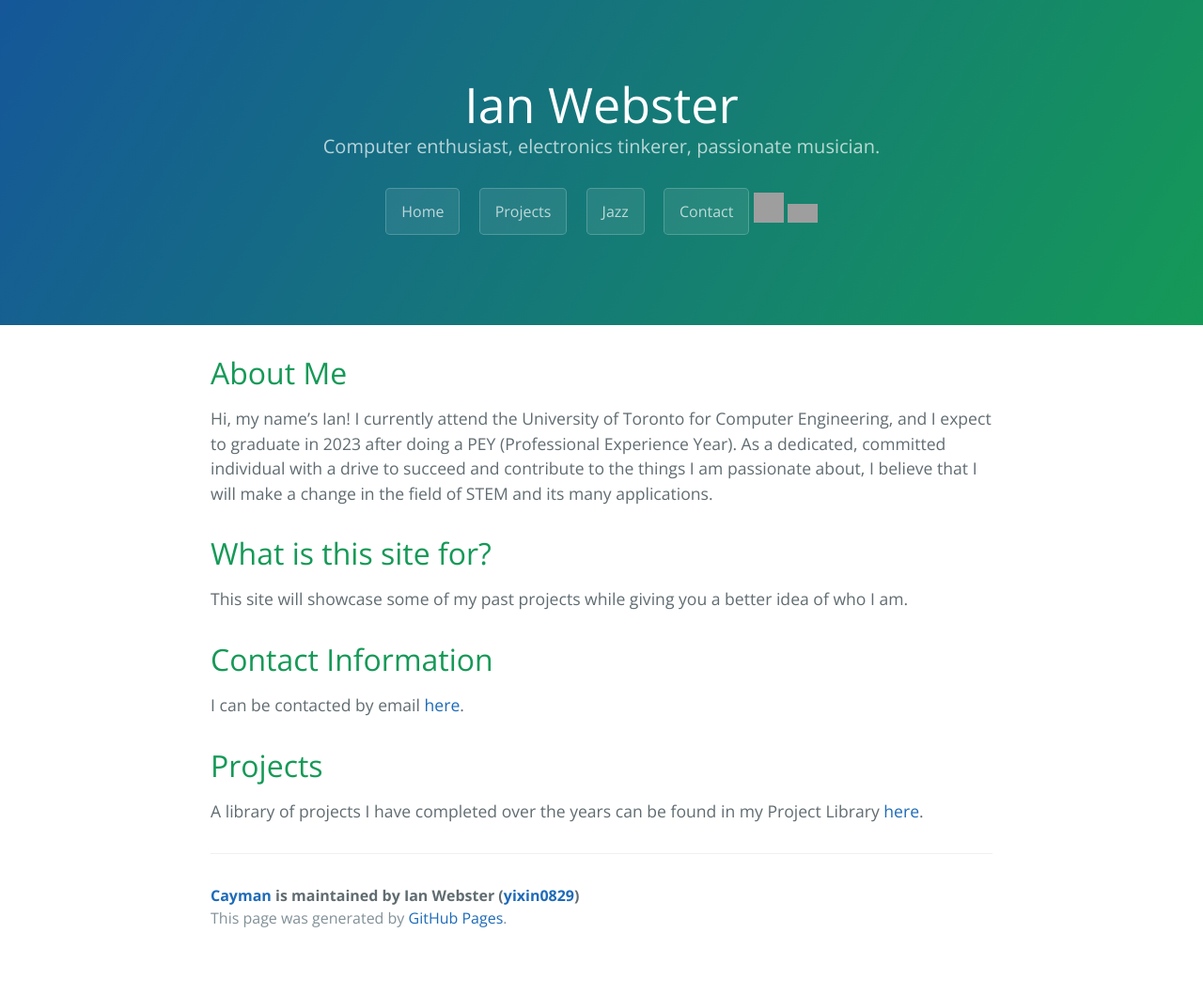
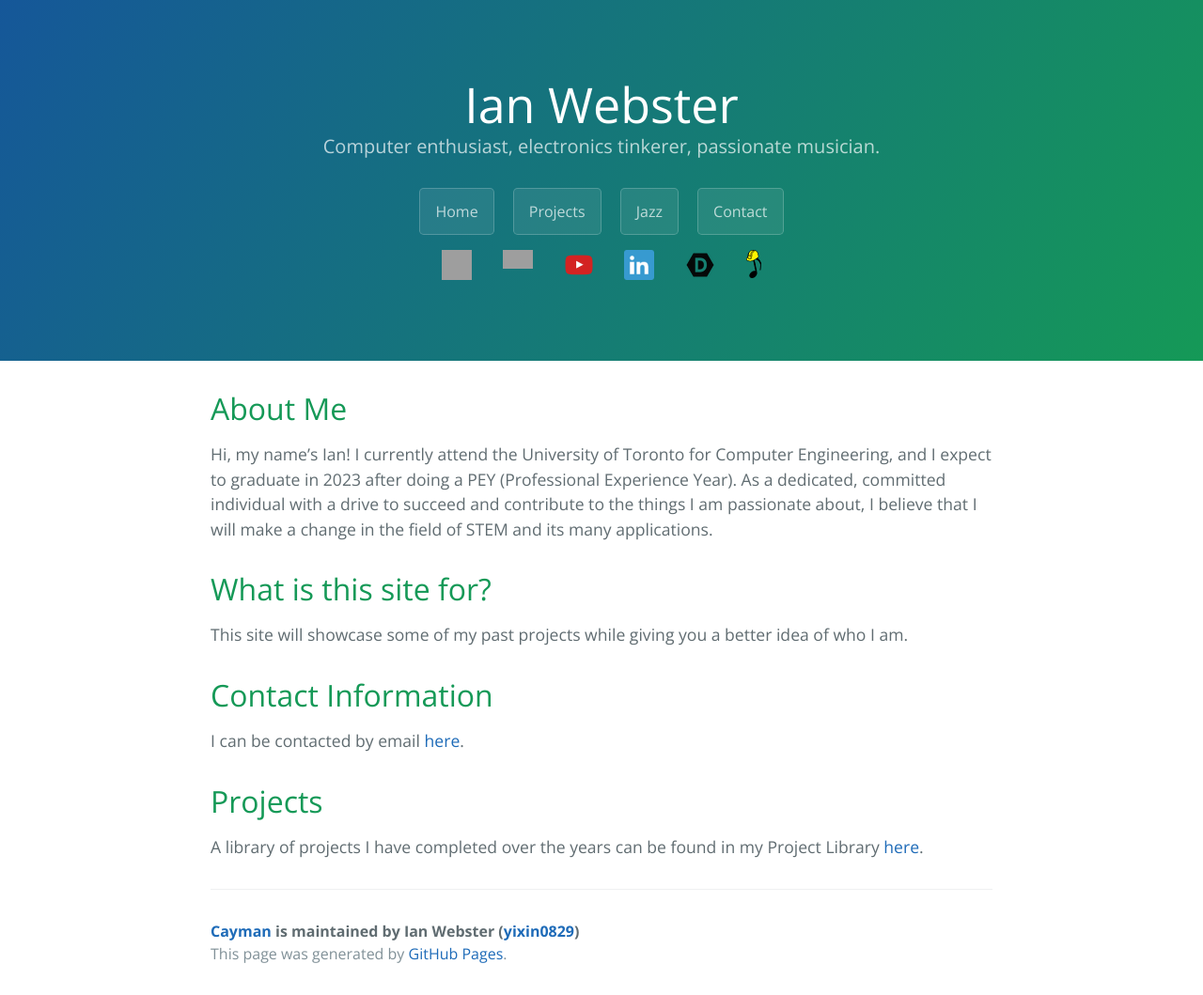
Before and after one commit to yixin0829/Cayman, a Jekyll site: the page built from index.md, in a window 1280 px wide. Shown: the whole page at 94% size. Built offline with Jekyll 4.4.1, drawn with Linux system fonts in a browser that asks for light colours; before the commit the page ends 1021 px from its top, so only the background shows below that; grey boxes are pictures that could not be loaded.

Commit message:
some fun and messy tests, make pretty later!

```diff
--- a/_layouts/default.html
+++ b/_layouts/default.html
@@ -38,15 +38,38 @@
         <a href="{{ '/Cayman/project-library.html' }}" class="btn">Projects</a>
         <a href="{{ '/Cayman/jazz.html' }}" class="btn">Jazz</a>
         <a href="{{ '/Cayman/contact/index.html' }}" class="btn">Contact</a>
-        <iframe allowtransparency="true" scrolling="no" frameborder="no" src="https://w.soundcloud.com/icon/?url=http%3A%2F%2Fsoundcloud.com%2Fiwebsterproductions&color=orange_white&size=32" style="width: 32px; height: 32px;"></iframe>
-
+        <div class = "row">
+          <div class="column"></div>
+          <div class="column">
+            <div class="grid-container">
+              <div class="grid-item"><iframe allowtransparency="true" scrolling="no" frameborder="no" src="https://w.soundcloud.com/icon/?url=http%3A%2F%2Fsoundcloud.com%2Fiwebsterproductions&color=orange_white&size=32" style="width: 32px; height: 32px;"></iframe></div>
               <style>
                 .strava-badge- { display: inline-block; height: 32px; }
                 .strava-badge- img { visibility: hidden; height: 32px; }
                 .strava-badge-:hover { background-position: 0 -47px; }
                 .strava-badge-follow { height: 32px; width: 32px; background: url(//badges.strava.com/echelon-sprite-32.png) no-repeat 0 0; }
               </style>
-        <a href="http://strava.com/athletes/10225865/badge" class="strava-badge- strava-badge-follow" target="_blank"><img src="//badges.strava.com/echelon-sprite-32.png" alt="Strava" /></a>
+              <style>
+                .grid-container {
+                  display: grid;
+                  /* grid-column-gap: 50px; */
+                  grid-auto-flow: column;
+                }
+                /* Main div */
+                .column {
+                    float: left;
+                    width: 33.33%;
+                  }
+              </style>
+              <div class="grid-item"><a href="http://strava.com/athletes/10225865/badge" class="strava-badge- strava-badge-follow" target="_blank"><img src="//badges.strava.com/echelon-sprite-32.png" alt="Strava" /></a></div>
+              <div class="grid-item"><a href="https://www.youtube.com/channel/UC6JzdYelcu9M9A-flCpVOEQ"><img src="./assets/icons/youtube32.png"></a></div>
+              <div class="grid-item"><a href="https://www.linkedin.com/in/ian-webster-1918b1158/"><img src="./assets/icons/linkedin32.png"></a></div>
+              <div class="grid-item"><a href="https://devpost.com/iWebster28?ref_content=user-portfolio&ref_feature=portfolio&ref_medium=global-nav"><img src="./assets/icons/devpost32.png"></a></div>
+              <div class="grid-item"><a href="https://jazz.skule.ca"><img src="./assets/icons/skule_music16.png"></a></div>
+            </div>
+          </div>
+          <div class="column"></div>
+        </div>
       {% endif %}
     </header>
 
```
Also changed, not shown: assets/icons/devpost32.png (added), assets/icons/linkedin32.png (added), assets/icons/skule_music.png (added), assets/icons/skule_music16.png (added), assets/icons/skule_music32.png (added), assets/icons/youtube32.png (added). Lines whose indentation alone changed are shown as unchanged.
